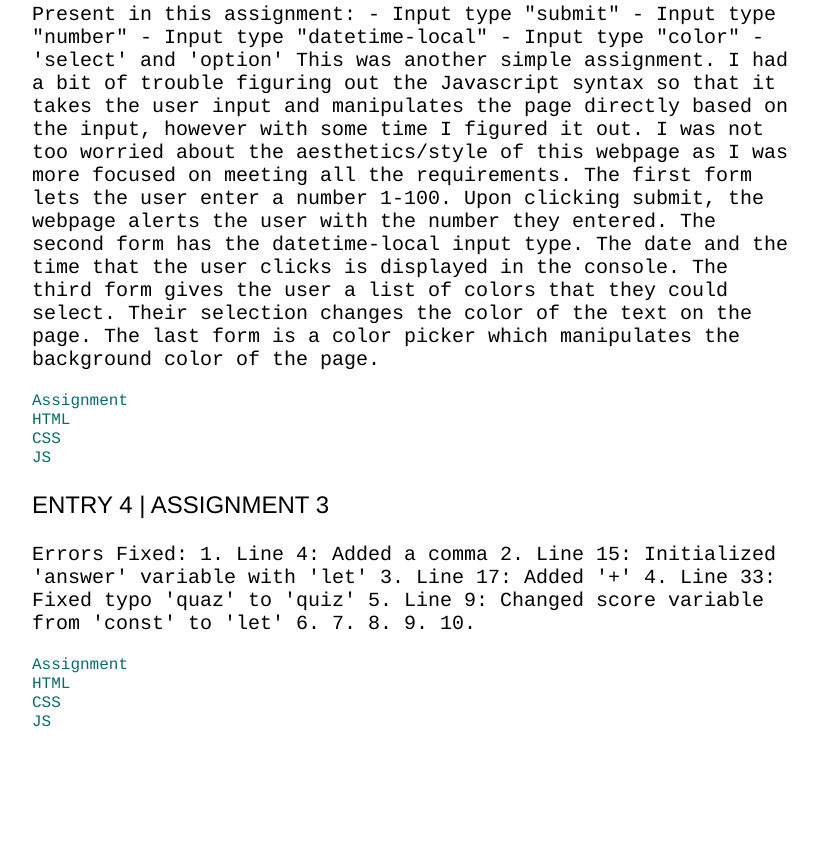
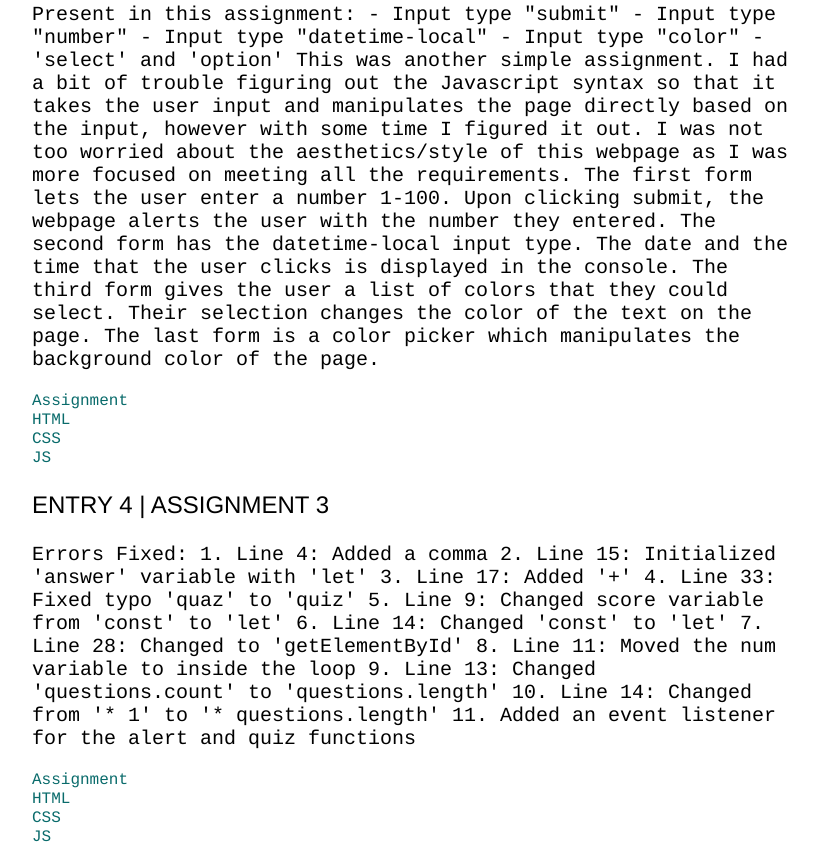
Before and after one commit to jaydenskula/front.end.web.development, a plain HTML site: page processBlog.html in a window 1280 px wide. Shown: the part 1268-2114 px from the top of the page, without its empty margins (224-1042 px from the left). Before the commit the page ends 1999 px from the top, so only its background shows below. Drawn offline with Linux system fonts and the light colour scheme.

Commit message:
Update processBlog.html

```diff
--- a/processBlog.html
+++ b/processBlog.html
@@ -100,11 +100,12 @@
                 3. Line 17: Added '+'
                 4. Line 33: Fixed typo 'quaz' to 'quiz'
                 5. Line 9: Changed score variable from 'const' to 'let'
-                6.
-                7.
-                8.
-                9.
-                10.
+                6. Line 14: Changed 'const' to 'let'
+                7. Line 28: Changed to 'getElementById'
+                8. Line 11: Moved the num variable to inside the loop
+                9. Line 13: Changed 'questions.count' to 'questions.length'
+                10. Line 14: Changed from '* 1' to '* questions.length'
+                11. Added an event listener for the alert and quiz functions
         </p>
 
         <a class="blog-link" href="">Assignment</a>
```
